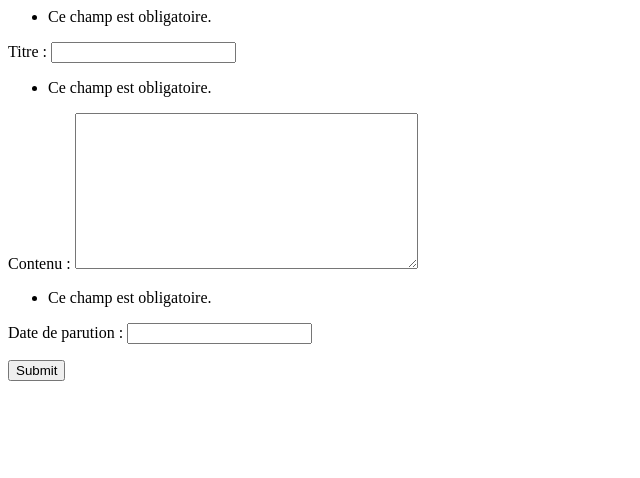
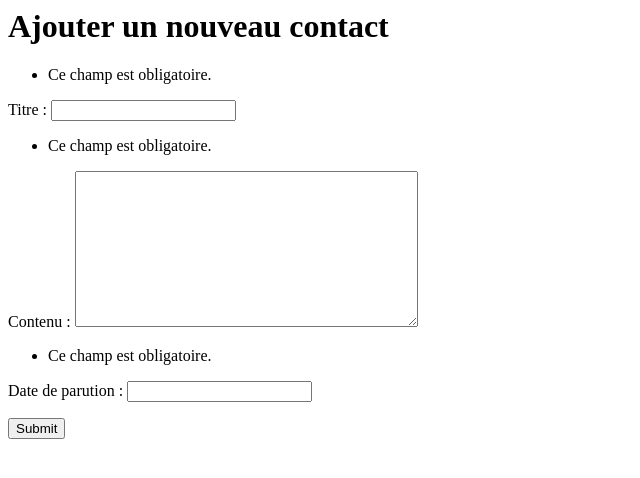
Before and after one commit to rektion/DjangoPreparation, a Django app: page /blog/contact/ in a window 1280 px wide. Shown: the top 478 px of the page, without its empty margins (0-640 px from the left). Run offline with Django 3.2, Linux system fonts and the light colour scheme.

Commit message:
Bug TemplateDoesNotExist

```diff
--- a/root/crepes_bretonnes/blog/forms.py
+++ b/root/crepes_bretonnes/blog/forms.py
@@ -5,6 +5,11 @@ class ArticleForm(forms.ModelForm):
     class Meta:
         model = Article
         exclude = ('auteur','categorie','slug')  # Exclura les champs nommés « auteur », « categorie » et « slug »
+
+class NouveauContactForm(forms.Form):
+    nom = forms.CharField()
+    adresse = forms.CharField(widget=forms.Textarea)
+    photo = forms.ImageField()
 
 class ContactForm(forms.Form):
     sujet = forms.CharField(max_length=100)
--- a/root/crepes_bretonnes/blog/models.py
+++ b/root/crepes_bretonnes/blog/models.py
@@ -6,6 +6,14 @@ class Categorie(models.Model):
 
     def __str__(self):
         return self.nom
+
+class Contact(models.Model):
+    nom = models.CharField(max_length=255)
+    adresse = models.TextField()
+    photo = models.ImageField(upload_to="photos/")
+
+    def __str__(self):
+	    return self.nom
 
 class Article(models.Model):
     titre = models.CharField(max_length=100)
--- a/root/crepes_bretonnes/blog/templates/blog/contact.html
+++ b/root/crepes_bretonnes/blog/templates/blog/contact.html
@@ -1,7 +1,13 @@
-{% if envoi %}Votre message a bien été envoyé !{% endif %}
+<h1>Ajouter un nouveau contact</h1>
 
-<form action="{% url "contact" %}" method="post">
-    {% csrf_token %}
-    {{ form.as_p }}
-    <input type="submit" value="Submit" />
-</form>
+{% if sauvegarde %}
+    <p>Ce contact a bien été enregistré.</p>
+{% endif %}
+
+<p>
+    <form method="post" enctype="multipart/form-data" action=".">
+       {% csrf_token %}
+       {{ form.as_p }}
+       <input type="submit"/>
+    </form>
+</p>
--- a/root/crepes_bretonnes/blog/urls.py
+++ b/root/crepes_bretonnes/blog/urls.py
@@ -4,4 +4,5 @@ from . import views
 urlpatterns = [
 	path('accueil', views.accueil),
 	path('contact/', views.contact, name='contact'),
+	path('nouveau_contact', views.nouveau_contact),
 ]
--- a/root/crepes_bretonnes/blog/views.py
+++ b/root/crepes_bretonnes/blog/views.py
@@ -3,6 +3,7 @@ from django.shortcuts import render
 from blog.models import Article
 from django.shortcuts import render, get_object_or_404
 from .forms import ArticleForm
+from .forms import NouveauContactForm
 
 def contact(request):
     # Construire le formulaire, soit avec les données postées,
@@ -21,4 +22,21 @@ def contact(request):
 
 def accueil(request):
     """ Afficher tous les articles de notre blog """
-    return render(request, 'blog/accueil.html')
+    return render(request, 'templates/blog/accueil.html')
+
+
+def nouveau_contact(request):
+    sauvegarde = False
+    form = NouveauContactForm(request.POST or None, request.FILES)
+    if form.is_valid():
+        contact = Contact()
+        contact.nom = form.cleaned_data["nom"]
+        contact.adresse = form.cleaned_data["adresse"]
+        contact.photo = form.cleaned_data["photo"]
+        contact.save()
+        sauvegarde = True
+
+    return render(request, 'templates/blog/contact.html', {
+        'form': form,
+        'sauvegarde': sauvegarde
+    })
--- a/root/crepes_bretonnes/crepes_bretonnes/settings.py
+++ b/root/crepes_bretonnes/crepes_bretonnes/settings.py
@@ -27,6 +27,7 @@ SECRET_KEY = '1m@lm&!^+=qtwxj#@-a(e_+i_a$f^p$4mbh%p=y39p8204f&x%'
 DEBUG = True
 
 ALLOWED_HOSTS = []
+MEDIA_ROOT = os.path.join(BASE_DIR, 'media/')
 
 
 # Application definition
```
